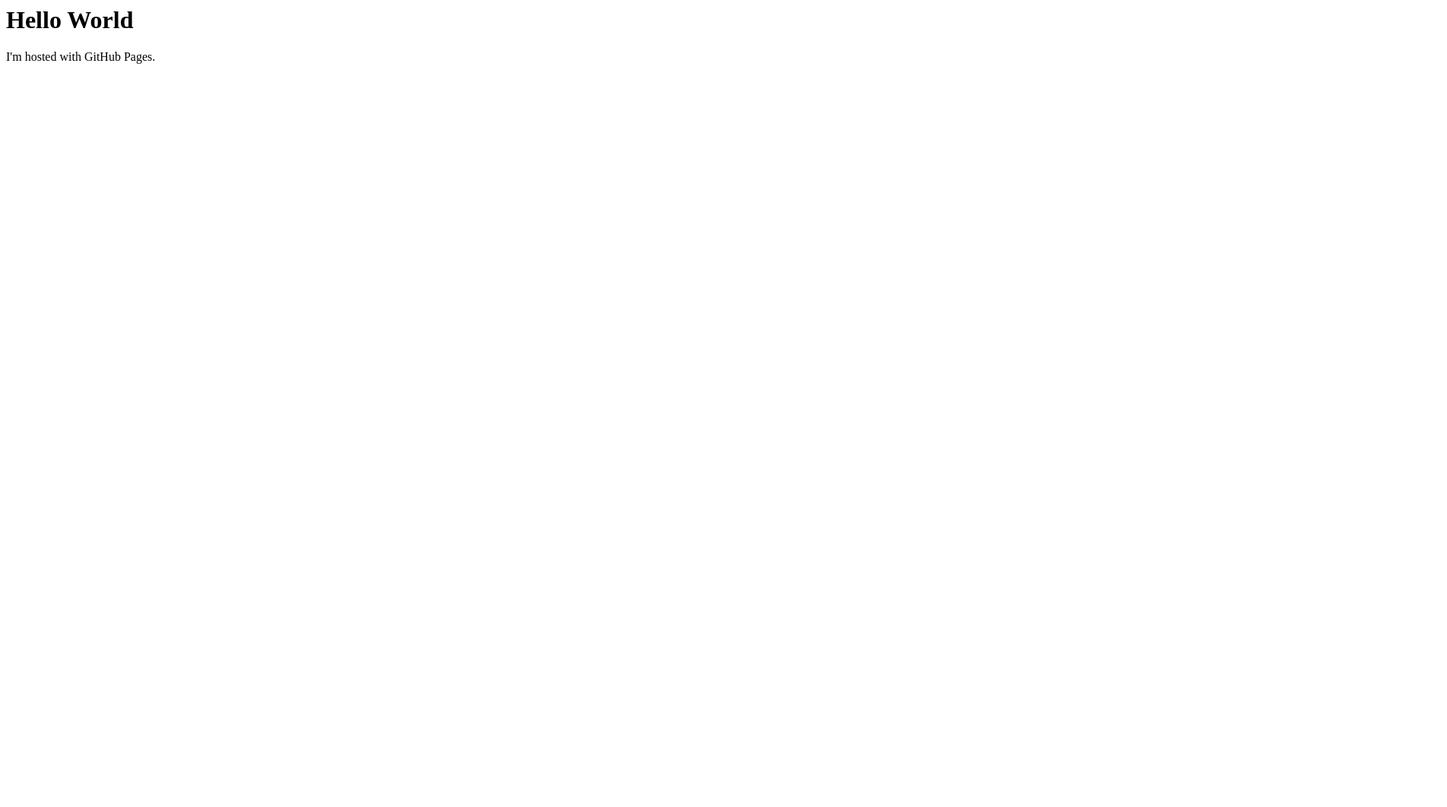
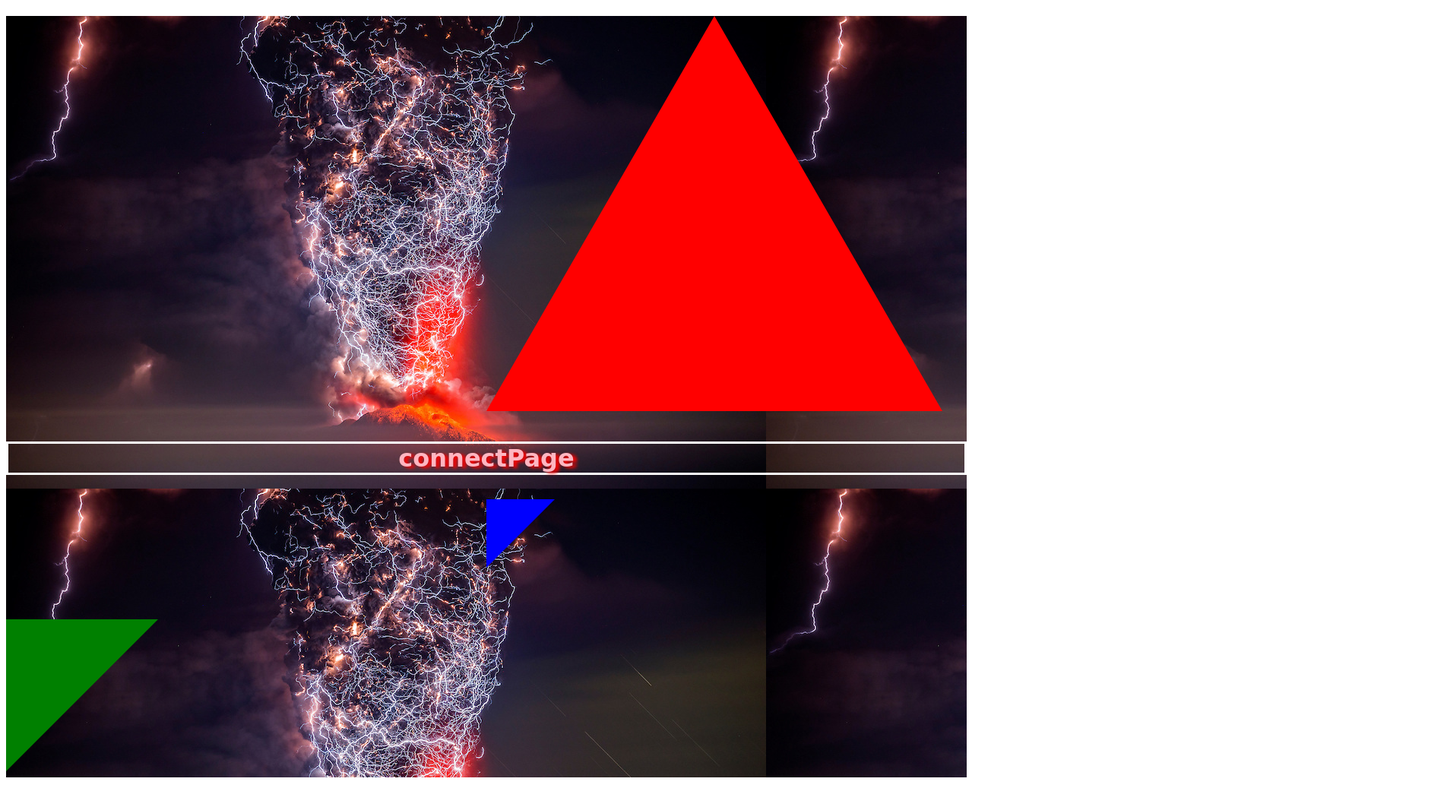
Before and after one commit to jeffkappers/jeffkappers.github.io, a plain HTML site: page index.html in a window 1280 px wide. Shown: the whole page at 76% size, 1904 px wide, since content can reach past the window. Before the commit the page ends 800 px from the top, so only its background shows below. Drawn offline with Linux system fonts and the light colour scheme.

Commit message:
Former frontPage files
I don't understand why the upload from from GitHub Desktop didn't work but whatever I guess I'll just do them manually through GitHub.com from now on, although it would be nice to use the application.

```diff
--- /dev/null
+++ b/index.css
@@ -0,0 +1,41 @@
+h1 {
+    background-image: url("backgroundImage.jpeg");
+}
+
+triangle1 {
+    position: static;
+    text-align: center;
+    padding: 50%;
+}
+
+a:hover {
+    color: cyan;
+}
+
+a:link {
+    color: lightpink;
+    text-decoration: none;
+}
+
+a:visited {
+    color: white;
+}
+
+triangle2 {
+    position: static:
+}
+
+p.directory {
+    position: relative;
+    color: white;
+    text-shadow: 5px 2px 4px red;
+    font-family: Lobster, cursive;
+    border-style: solid;
+    border-width: medium;
+    border-color: white;
+}
+
+@font-face {
+    font-family: cursive;
+    src: url('Lobster-Regular.ttf');
+}
--- a/index.html
+++ b/index.html
@@ -1,8 +1,43 @@
+<!DOCTYPE html>
+
 <html>
     <head>
-        <body>
-            <h1>Hello World</h1>
-            <p>I'm hosted with GitHub Pages.</p>
-        </body>
+        <h1>
+            <link rel="stylesheet" href="index.css">
+            <title> Jeff Kappers </title>
+            <triangle1>
+                <svg width="600" height="520">
+                    <polygon points="300 0, 600 520, 0 520" style="fill: red;" />
+                        <p class="directory">
+                            <span style="cursor:pointer;">
+                                <a href="/Users/Jeff/Desktop/website/connectPage/connectPage.html" target="_self">
+                                    <text>
+                                        connectPage
+                                    </text>
+                                </a>
+                            </span>
+                        </p>
+                    </polygon>
+                </svg>
+            </triangle1>
+            <triangle2>
+                <span style="cursor:pointer;">
+                    <a href="/Users/Jeff/Desktop/website/blogPage/blogPage.html" target="=_self">
+                        <svg width="" height="">
+                            <polygon points="0 0, 0 90, 90 0" style="fill: blue;"/>
+                        </svg>
+                    </a>
+                </span>
+            </triangle2>
+            <triangle3>
+                <span style="cursor:pointer;">
+                    <a href="/Users/Jeff/Desktop/website/projectsPage/projectsPage.html" target="=_self">
+                        <svg width="200" height="200">
+                            <polygon points="0 0, 0 200, 200 0" style="fill: green;"/>
+                        </svg>
+                    </a>
+                </span>
+            </triangle3>
+        </h1>
     </head>
 </html>
```
Also changed, not shown: Lobster-Regular.ttf (added), backgroundImage.jpeg (added).
